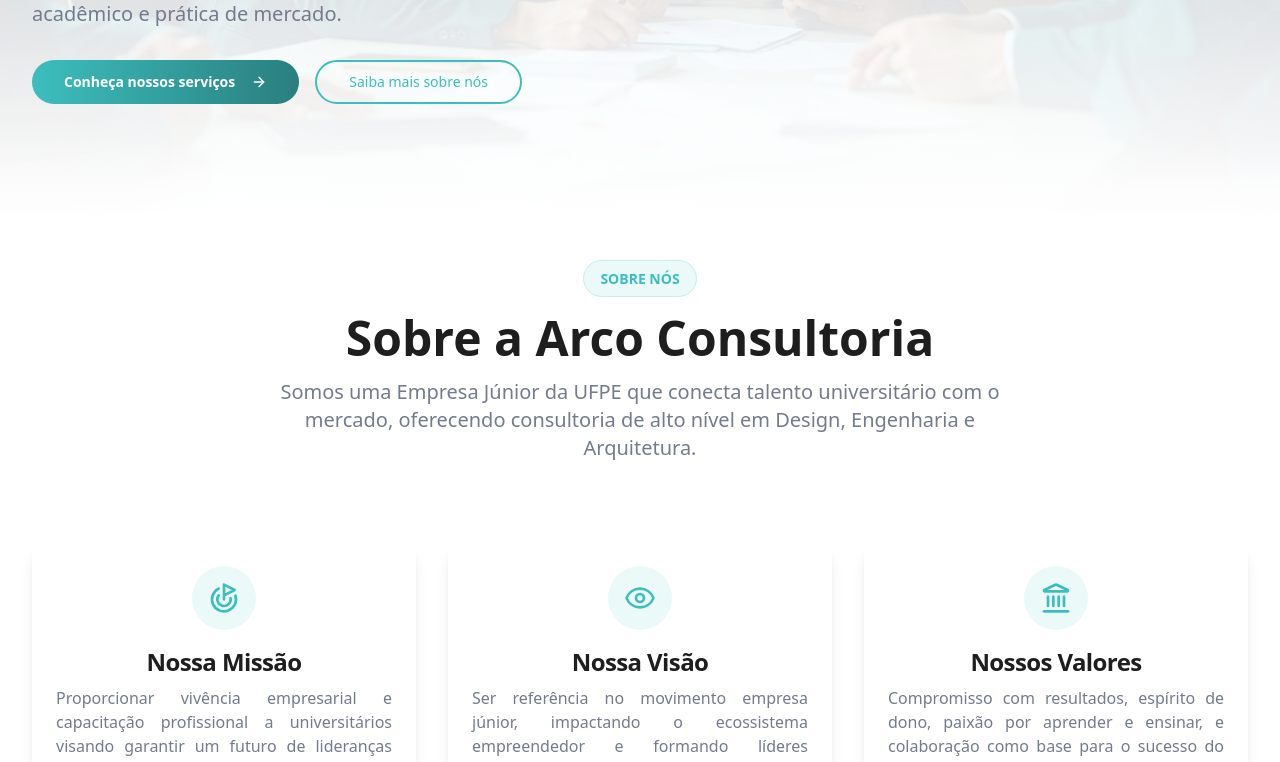
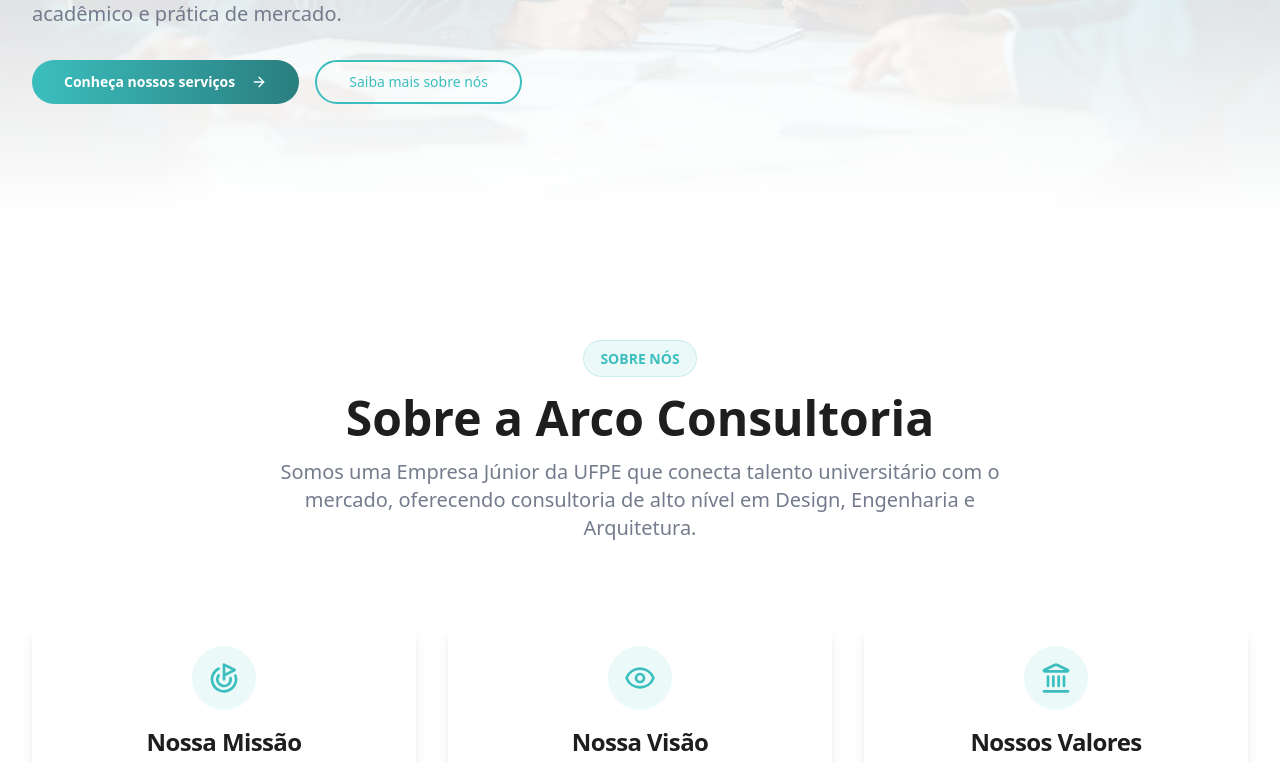
Before and after one commit to projetosseedabit/arco-site-deploy, a Next.js app: page / in a window 1280 px wide. Shown: the part 582-1344 px from the top of the page. Built offline with nearby package versions, Linux system fonts and the light colour scheme.

Commit message:
fixing AboutUS

```diff
--- a/src/components/sections/AboutUs/index.tsx
+++ b/src/components/sections/AboutUs/index.tsx
@@ -21,12 +21,8 @@
 
 const AboutUs = () => {
   return (
-    <section id="sobre-nos" className="relative bg-transparent -mt-20 z-10 py-20 lg:py-32">
-        <div
-            className="absolute inset-x-0 -top-5 h-full bg-gradient-to-t from-white from-60% to-transparent"
-            style={{ clipPath: 'ellipse(150% 100% at 50% 100%)' }}
-        ></div>
-        <div className="container mx-auto px-4 sm:px-6 lg:px-8 relative">
+    <section id="sobre-nos" className="bg-white py-20 lg:py-32">
+        <div className="container mx-auto px-4 sm:px-6 lg:px-8">
             <div className="text-center">
                 <div className="inline-block">
                     <span className="px-4 py-2 rounded-full bg-primary/10 text-primary font-semibold text-sm border border-primary/20">
```
